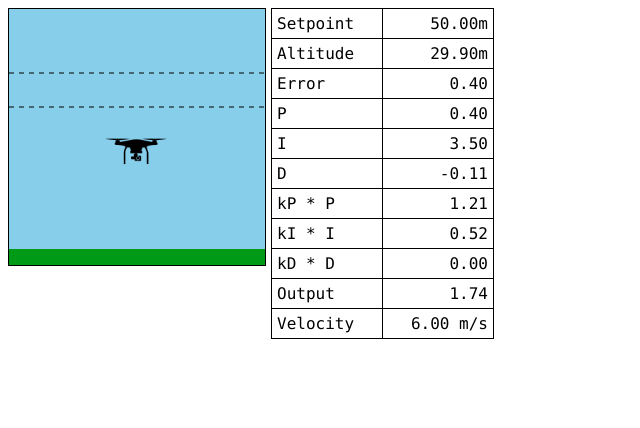
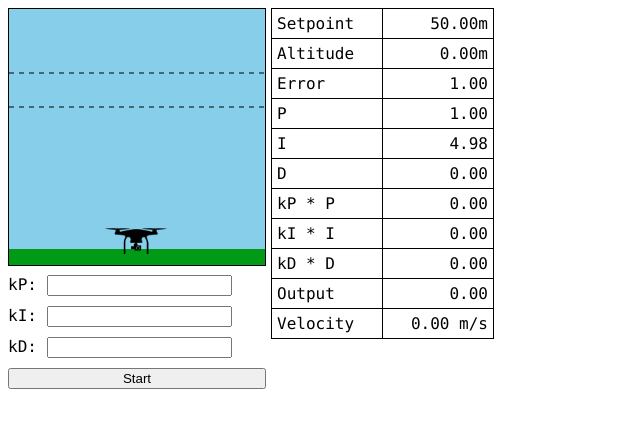
Before and after one commit to teamelite48/pid-simulation, a plain HTML site: page index.html in a window 1280 px wide. Shown: the whole page, without its empty margins (0-640 px from the left). Drawn offline with Linux system fonts and the light colour scheme.

Commit message:
Add inputs for PID constants

```diff
--- a/canvas.js
+++ b/canvas.js
@@ -21,9 +21,7 @@ class Canvas {
 	}
 
 	draw(obj) {
-
 		this.ctx.drawImage(this.droneImg, 95, obj.yPos * -3 + 200, 64, 64);
-
 	}
 
 	drawLandscape() {
--- a/index.html
+++ b/index.html
@@ -6,7 +6,7 @@
 		<title>PID Simulation</title>
 		<style>
 			body {
-				font-family: Menlo, Monaco, 'Courier New', monospace;
+				font-family: Consolas, Menlo, 'Courier New', monospace;
 			}
 			td:nth-child(2) {
 				text-align: right;
@@ -24,10 +24,35 @@
 				border-collapse: collapse;
 				table-layout: fixed;
 			}
+
+			.controls > div {
+				padding: 5px 0 5px 0
+			}
 		</style>
 	</head>
 	<body>
-		<canvas id="canvas" style="border:1px solid black; float: left;"></canvas>
+		<div style="display: flex;">
+			<div>
+				<canvas id="canvas" style="border:1px solid black;"></canvas>
+				<div class="controls">
+					<div>
+						<label>kP:</label>
+						<input id="kP" type="number">
+					</div>
+					<div>
+						<label>kI:</label>
+						<input id="kI" type="number">
+					</div>
+					<div>
+						<label>kD:</label>
+						<input id="kD" type="number">
+					</div>
+					<div>
+						<button type="button" style="width: 100%;" onclick="start()">Start</button>
+					</div>
+				</div>
+			</div>
+			<div>
 				<div style="position: relative; left: 5px;">
 					<table>
 						<tr>
@@ -76,6 +101,9 @@
 						</tr>
 					</table>
 				</div>
+			</div>
+		</div>
+
 		<script src="canvas.js"></script>
 		<script src="timer.js"></script>
 		<script src="pid-controller.js"></script>
--- a/pid-controller.js
+++ b/pid-controller.js
@@ -1,12 +1,8 @@
 class PIDController {
 	timer = new Timer();
 
-	kP = 3;
-	kI = 0.15;
-	kD = 0;
-
 	error = 0;
-	prevError = 0;
+	lastError = 0;
 
 	p = 0;
 	i = 0;
@@ -14,7 +10,11 @@ class PIDController {
 
 	output = 0;
 
-	constructor() {}
+	constructor(kP, kI, kD) {
+		this.kP = kP;
+		this.kI = kI;
+		this.kD = kD;
+	}
 
 	calculate(measurement, setpoint) {
 		const elapsedTime = this.timer.nextTimestep();
@@ -22,9 +22,9 @@ class PIDController {
 
 		this.p = this.error;
 		this.i += this.error * elapsedTime;
-		this.d = (this.error - this.prevError) / elapsedTime;
+		this.d = (this.error - this.lastError) / elapsedTime;
 
-		this.prevError = this.error;
+		this.lastError = this.error;
 
 		this.output = this.kP * this.p + this.kI * this.i + this.kD * this.d;
 
--- a/pid-simulation.js
+++ b/pid-simulation.js
@@ -2,11 +2,25 @@ var canvas = new Canvas();
 var timer = new Timer();
 var fps = 60;
 
-var pid = new PIDController();
+var pid = new PIDController(0, 0, 0);
 var drone = new Drone();
 var setpoint = 50;
 
-setInterval(simulation, 1000/fps);
+var interval = setInterval(simulation, 1000/fps);
+
+
+function start() {
+	clearInterval(interval);
+
+	var kP = document.getElementById("kP").value;
+	var kI = document.getElementById("kI").value;
+	var kD = document.getElementById("kD").value;
+
+	timer = new Timer();
+	pid = new PIDController(kP, kI, kD);
+	drone = new Drone();
+	interval = setInterval(simulation, 1000/fps);
+}
 
 function simulation() {
 	var speed = pid.calculate(drone.getAltitude(), setpoint)
```
Lines whose indentation alone changed are shown as unchanged.
